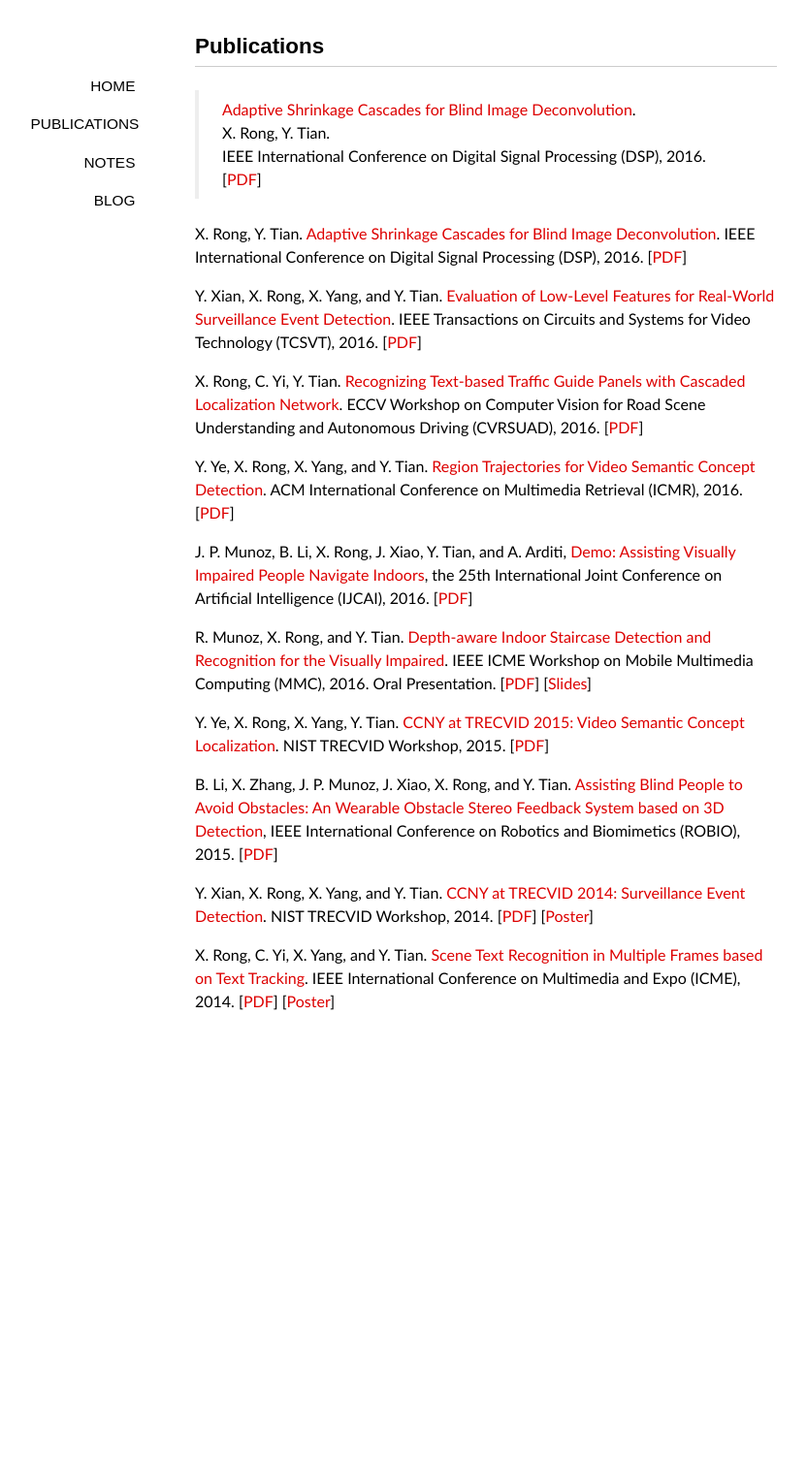
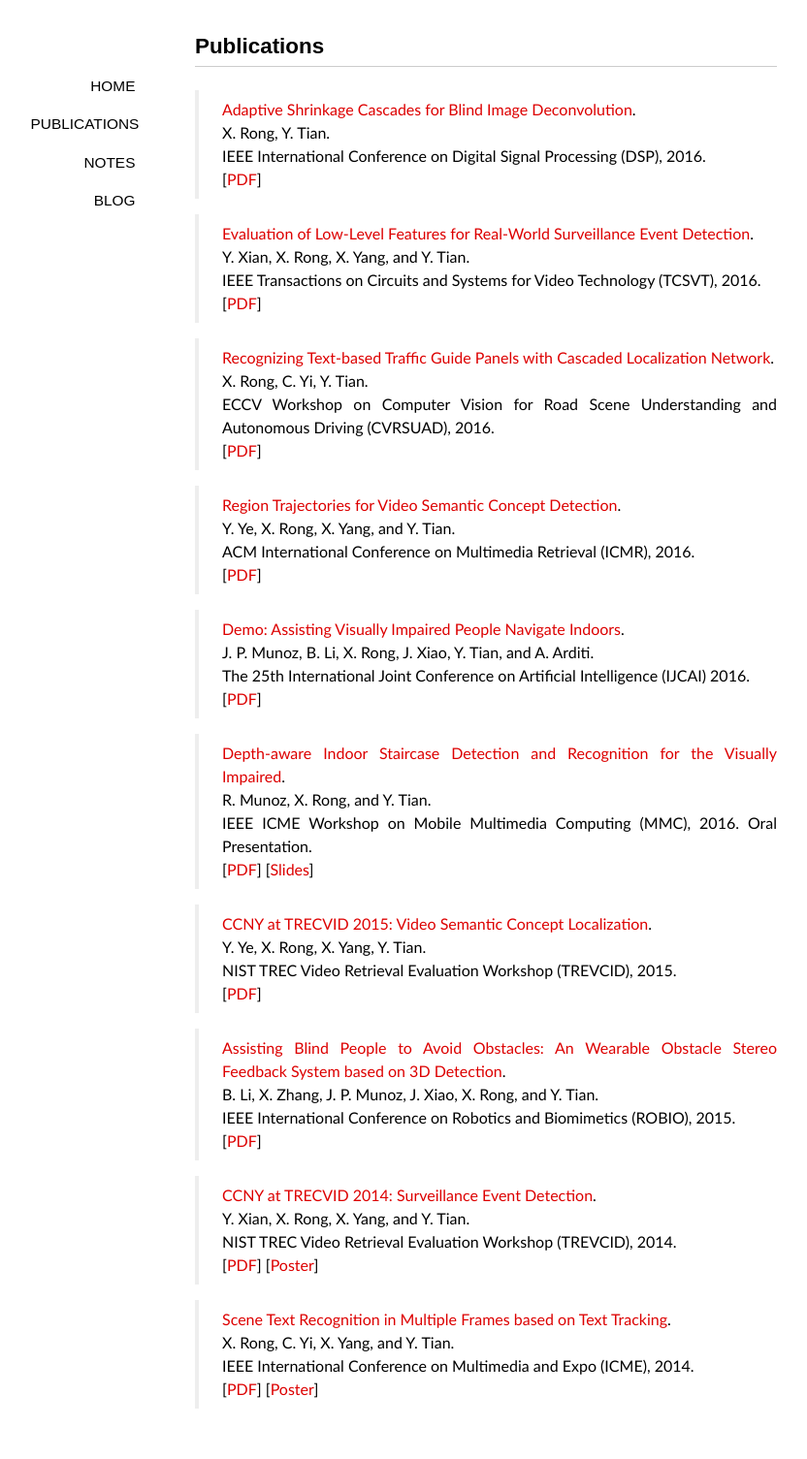
Before and after one commit to ionvision/ionvision.github.io.bk, a Jekyll site: the page built from publications/index.md, in a window 1280 px wide. Shown: the whole page at 97% size, without its empty margins (139-971 px from the left). Built offline with Jekyll 4.4.1, drawn with Linux system fonts in a browser that asks for light colours; nearby versions of some CDN libraries; some web fonts are replaced; before the commit the page ends 1089 px from its top, so only the background shows below that.

Commit message:
Change style

```diff
--- a/publications/index.md
+++ b/publications/index.md
@@ -10,35 +10,50 @@ IEEE International Conference on Digital Signal Processing (DSP), 2016.
 [[PDF](/publications/pdf/DSP16.pdf)]
 
 
-X. Rong, Y. Tian. [Adaptive Shrinkage Cascades for Blind Image Deconvolution](/publications/pdf/DSP16.pdf). IEEE International Conference on Digital Signal Processing (DSP), 2016.
-[[PDF](/publications/pdf/DSP16.pdf)]
-
-Y. Xian, X. Rong, X. Yang, and Y. Tian. [Evaluation of Low-Level Features for Real-World Surveillance Event Detection](/publications/pdf/TCSVT16.pdf). IEEE Transactions on Circuits and Systems for Video Technology (TCSVT), 2016.
+> [Evaluation of Low-Level Features for Real-World Surveillance Event Detection](/publications/pdf/TCSVT16.pdf).
+Y. Xian, X. Rong, X. Yang, and Y. Tian.
+IEEE Transactions on Circuits and Systems for Video Technology (TCSVT), 2016.
 [[PDF](/publications/pdf/TCSVT16.pdf)]
 
-X. Rong, C. Yi, Y. Tian. [Recognizing Text-based Traffic Guide Panels with Cascaded Localization Network](/publications/pdf/CVRSUAD16.pdf). ECCV Workshop on Computer Vision for Road Scene Understanding and Autonomous Driving (CVRSUAD), 2016.
+> [Recognizing Text-based Traffic Guide Panels with Cascaded Localization Network](/publications/pdf/CVRSUAD16.pdf).
+X. Rong, C. Yi, Y. Tian.
+ECCV Workshop on Computer Vision for Road Scene Understanding and Autonomous Driving (CVRSUAD), 2016.
 [[PDF](/publications/pdf/CVRSUAD16.pdf)]
 
-Y. Ye, X. Rong, X. Yang, and Y. Tian. [Region Trajectories for Video Semantic Concept Detection](/publications/pdf/ICMR16.pdf). ACM International Conference on Multimedia Retrieval (ICMR), 2016.
+> [Region Trajectories for Video Semantic Concept Detection](/publications/pdf/ICMR16.pdf).
+Y. Ye, X. Rong, X. Yang, and Y. Tian.
+ACM International Conference on Multimedia Retrieval (ICMR), 2016.
 [[PDF](/publications/pdf/ICMR16.pdf)]
 
-J. P. Munoz, B. Li, X. Rong, J. Xiao, Y. Tian, and A. Arditi, [Demo: Assisting Visually Impaired People Navigate Indoors](/publications/pdf/IJCAI_DEMO16.pdf), the 25th International Joint Conference on Artificial Intelligence (IJCAI), 2016.
+> [Demo: Assisting Visually Impaired People Navigate Indoors](/publications/pdf/IJCAI_DEMO16.pdf).
+J. P. Munoz, B. Li, X. Rong, J. Xiao, Y. Tian, and A. Arditi.
+The 25th International Joint Conference on Artificial Intelligence (IJCAI) 2016.
 [[PDF](/publications/pdf/IJCAI_DEMO16.pdf)]
 
-R. Munoz, X. Rong, and Y. Tian. [Depth-aware Indoor Staircase Detection and Recognition for the Visually Impaired](/publications/pdf/MMC16.pdf). IEEE ICME Workshop on Mobile Multimedia Computing (MMC), 2016\. Oral Presentation.
+> [Depth-aware Indoor Staircase Detection and Recognition for the Visually Impaired](/publications/pdf/MMC16.pdf).
+R. Munoz, X. Rong, and Y. Tian.
+IEEE ICME Workshop on Mobile Multimedia Computing (MMC), 2016\. Oral Presentation.
 [[PDF](/publications/pdf/MMC16.pdf)]
 [[Slides](/publications/pdf/MMC16_Poster.pdf)]
 
-Y. Ye, X. Rong, X. Yang, Y. Tian. [CCNY at TRECVID 2015: Video Semantic Concept Localization](/publications/pdf/TRECVID15_LOC.pdf). NIST TRECVID Workshop, 2015.
+> [CCNY at TRECVID 2015: Video Semantic Concept Localization](/publications/pdf/TRECVID15_LOC.pdf).
+Y. Ye, X. Rong, X. Yang, Y. Tian.
+NIST TREC Video Retrieval Evaluation Workshop (TREVCID), 2015.
 [[PDF](/publications/pdf/TRECVID15_LOC.pdf)]
 
-B. Li, X. Zhang, J. P. Munoz, J. Xiao, X. Rong, and Y. Tian. [Assisting Blind People to Avoid Obstacles: An Wearable Obstacle Stereo Feedback System based on 3D Detection](/publications/pdf/ROBIO15.pdf), IEEE International Conference on Robotics and Biomimetics (ROBIO), 2015.
+> [Assisting Blind People to Avoid Obstacles: An Wearable Obstacle Stereo Feedback System based on 3D Detection](/publications/pdf/ROBIO15.pdf).
+B. Li, X. Zhang, J. P. Munoz, J. Xiao, X. Rong, and Y. Tian.
+IEEE International Conference on Robotics and Biomimetics (ROBIO), 2015.
 [[PDF](/publications/pdf/ROBIO15.pdf)]
 
-Y. Xian, X. Rong, X. Yang, and Y. Tian. [CCNY at TRECVID 2014: Surveillance Event Detection](/publications/pdf/TRECVID14_SED.pdf). NIST TRECVID Workshop, 2014.
+> [CCNY at TRECVID 2014: Surveillance Event Detection](/publications/pdf/TRECVID14_SED.pdf).
+Y. Xian, X. Rong, X. Yang, and Y. Tian.
+NIST TREC Video Retrieval Evaluation Workshop (TREVCID), 2014.
 [[PDF](/publications/pdf/TRECVID14_SED.pdf)]
 [[Poster](/publications/pdf/TRECVID14_SED_Poster.pdf)]
 
-X. Rong, C. Yi, X. Yang, and Y. Tian. [Scene Text Recognition in Multiple Frames based on Text Tracking](/publications/pdf/ICME14.pdf). IEEE International Conference on Multimedia and Expo (ICME), 2014.
+> [Scene Text Recognition in Multiple Frames based on Text Tracking](/publications/pdf/ICME14.pdf).
+X. Rong, C. Yi, X. Yang, and Y. Tian.
+IEEE International Conference on Multimedia and Expo (ICME), 2014.
 [[PDF](/publications/pdf/ICME14.pdf)]
 [[Poster](/publications/pdf/ICME14_Poster.pdf)]
```
